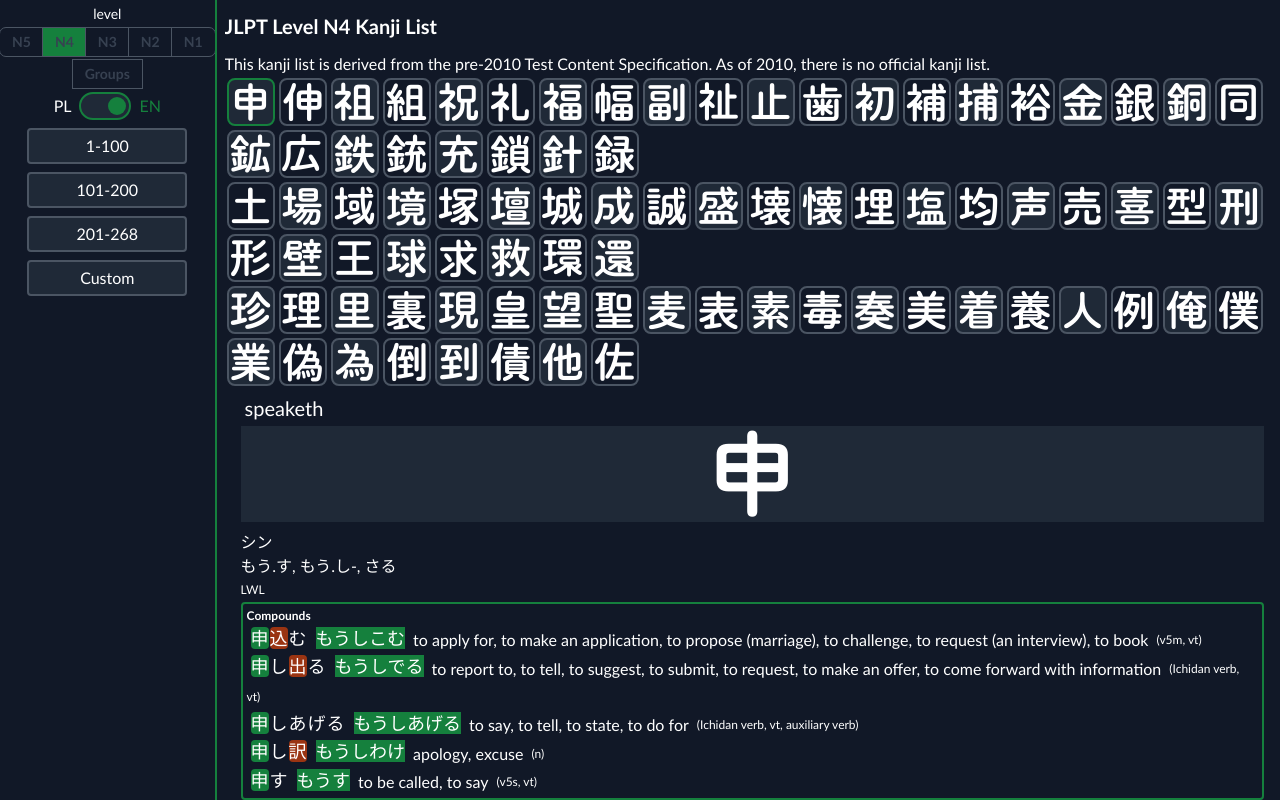
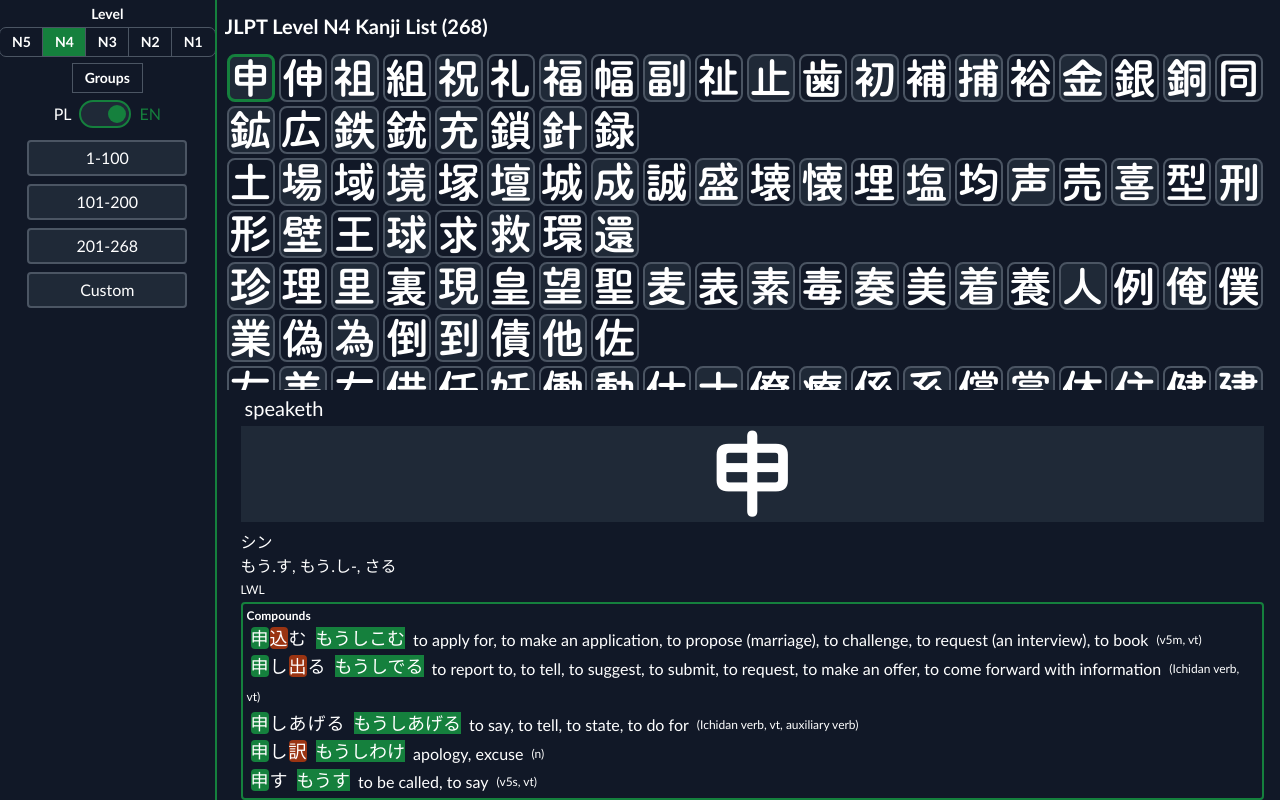
Before and after one commit to wojkos9/jlpt4real, a React (Vite) app: page / in a window 1280 px wide. Built offline with nearby package versions, Linux system fonts and the light colour scheme.

Commit message:
Visual improvements

```diff
--- a/src/App.tsx
+++ b/src/App.tsx
@@ -16,7 +16,8 @@ function LevelButton({ variant, onClick, children, checked }: { variant: 'left'
     <button
       className={`outline outline-1 outline-n-highlight py-1 px-3 text-gray-700 font-bold text-sm hover:bg-n-highlight ${borderRadius}`}
       style={{
-        backgroundColor: checked ? theme.highlight : theme.neutral.surface
+        backgroundColor: checked ? theme.highlight : theme.neutral.surface,
+        color: theme.neutral.text
       }}
       onClick={onClick}>
         {children}
@@ -62,7 +63,7 @@ function LeftPanel({ setTheme, setQuiz, level, setLevel, setLang, index }: ListS
 
   return (
     <div className='w-[260px] h-screen border-r-2 border-r-highlight me-2 overflow-clip'>
-      <div className='text-center text-sm m-1'>level</div>
+      <div className='text-center text-sm m-1 font-bold'>Level</div>
       <div className='flex justify-center flex-nowrap'>
         {allLevels.map((name, i) => (
           <LevelButton checked={name == level} onClick={() => {
@@ -74,12 +75,12 @@ function LeftPanel({ setTheme, setQuiz, level, setLevel, setLang, index }: ListS
           </LevelButton>
         ))}
       </div>
-      <div className='flex flex-col m-1 items-center'>
+      <div className='flex flex-col m-2 items-center'>
         <LevelButton checked={level == "groups"} variant="normal" onClick={() => {
           setLevel("groups")
           setTheme(themes["N5"])
         }}>Groups</LevelButton>
-        <div className='flex items-center gap-2 m-1'>
+        <div className='flex items-center gap-2 m-2'>
           <a className={lang == 'pl' ? langActive : langInactive}>PL</a>
             <Toggle on={lang == 'en'} onChange={c => setLang(c ? "en" : "pl")} />
           <a className={lang == 'en' ? langActive : langInactive} >EN</a>
--- a/src/ListScreen/ListScreen.tsx
+++ b/src/ListScreen/ListScreen.tsx
@@ -41,8 +41,7 @@ function ListScreen({level}: {level: Level}) {
       }}
     >
       <div className='overflow-scroll flex-1 min-h-0 bg-surface'>
-        <h1 className='text-xl font-bold my-3'>JLPT Level {level} Kanji List</h1>
-        <div>This kanji list is derived from the pre-2010 Test Content Specification. As of 2010, there is no official kanji list.</div>
+        <h1 className='text-xl font-bold my-3'>JLPT Level {level} Kanji List ({levelKanji.length})</h1>
         <KanjiGrid level={level} setKanji={setKanji} currentKanji={kanji?.char} isQuiz={false} />
       </div>
       { kanji
--- a/src/common/Tile.tsx
+++ b/src/common/Tile.tsx
@@ -22,6 +22,7 @@ export default function Tile({ kanji, isOdd, current, size, level, className, st
         style={{
           backgroundColor: (isOdd ? theme.accent : undefined),
           borderColor: current ? tileTheme.highlight : undefined,
+          borderWidth: current ? 3 : undefined,
           width: `${wh}rem`,
           height: `${wh}rem`,
           fontSize: `${fs}px`,
```
